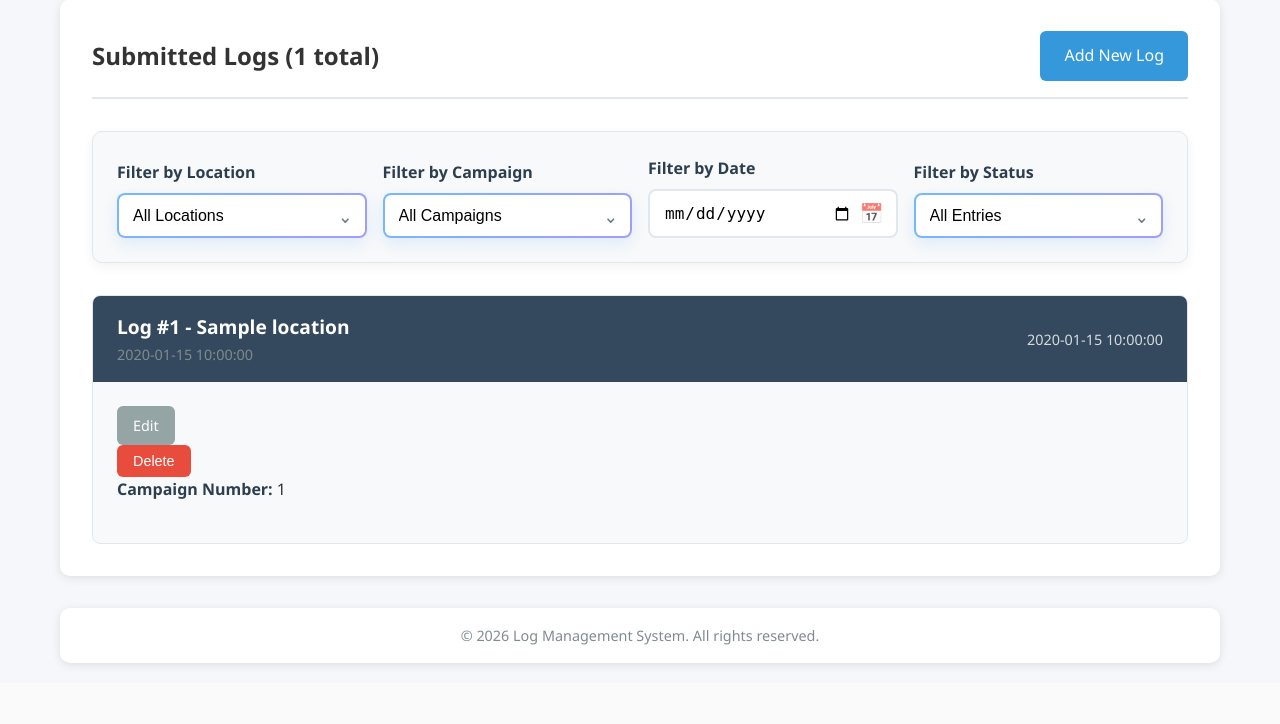
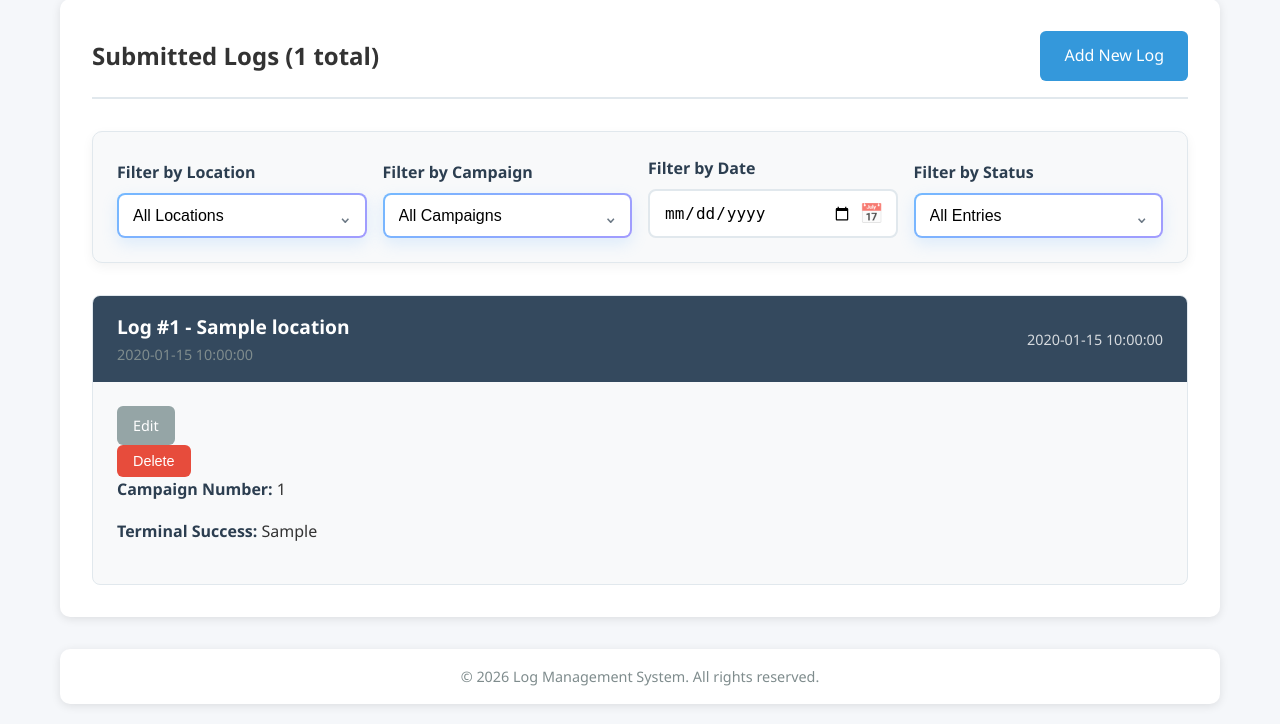
Before and after one commit to shalomxavier/weonelogs, a Flask app: template templates/view_logs.html in a window 1280 px wide. Shown: the part 220-944 px from the top of the page. Before the commit the page ends 887 px from the top, so only its background shows below. Run offline with Flask 3, Linux system fonts and the light colour scheme; the template is opened without the code that fills it: most values are stand-ins (such as "Sample title", 1, 10 or a date in 2020).

Commit message:
Add terminal_success field parsing and display in logs view

```diff
--- a/app.py
+++ b/app.py
@@ -268,6 +268,9 @@ def update_log(log_id):
         errors = request.form.get('errors', '').strip()
         terminal_items = request.form.get('terminal_items', '').strip()
         facebook_items = request.form.get('facebook_items', '').strip()
+        terminal_success = parse_int(
+            request.form.get('terminal_success'), existing_log.get('terminal_success', 0)
+        )
         log_date = request.form.get('log_date', '').strip() or current_date_str()
         abnormal = request.form.get('abnormal') == 'on'
 
--- a/templates/view_logs.html
+++ b/templates/view_logs.html
@@ -100,6 +100,11 @@
                                 <div class="log-field">
                                     <strong>Campaign Number:</strong> {{ log.campaign_number }}
                                 </div>
+                                {% if log.terminal_success is not none %}
+                                    <div class="log-field">
+                                        <strong>Terminal Success:</strong> {{ log.terminal_success }}
+                                    </div>
+                                {% endif %}
 
                                 {% if log.errors %}
                                     <div class="log-field">
```
